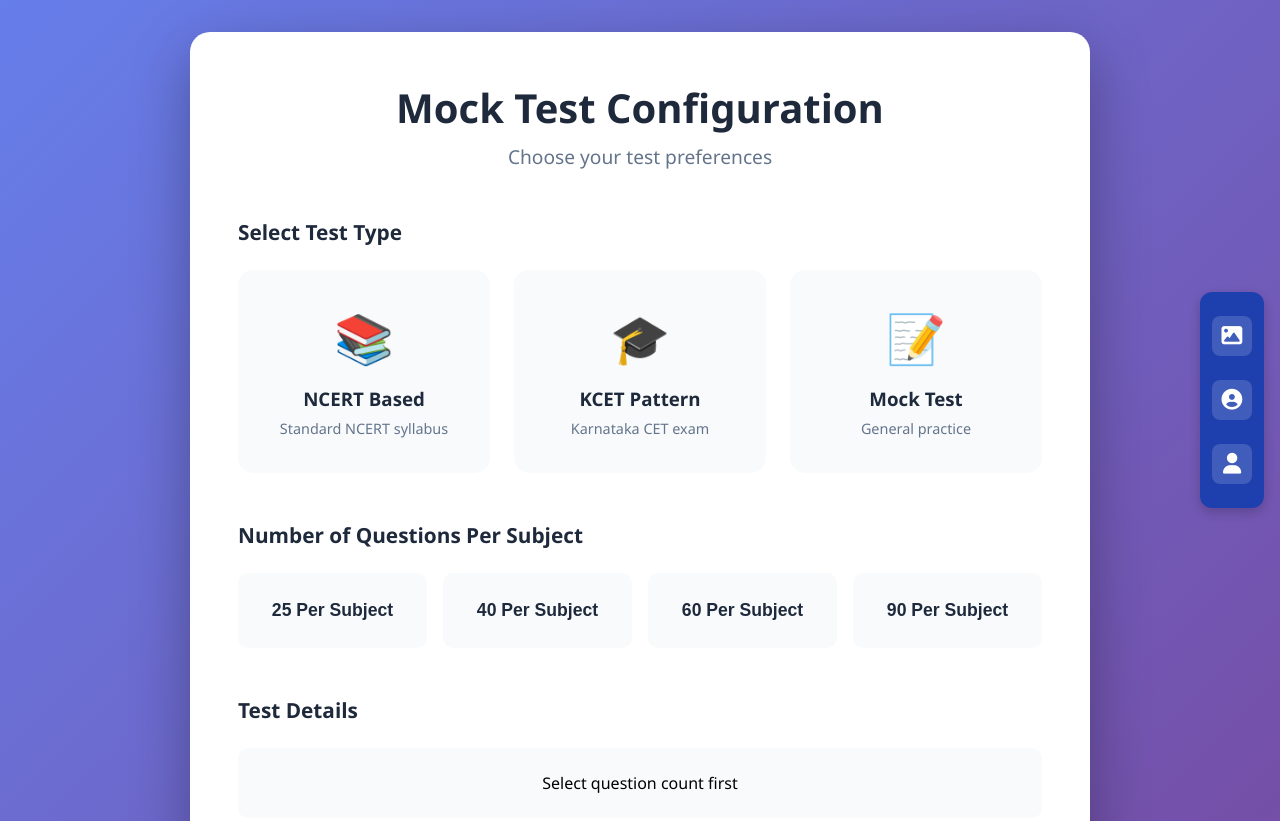
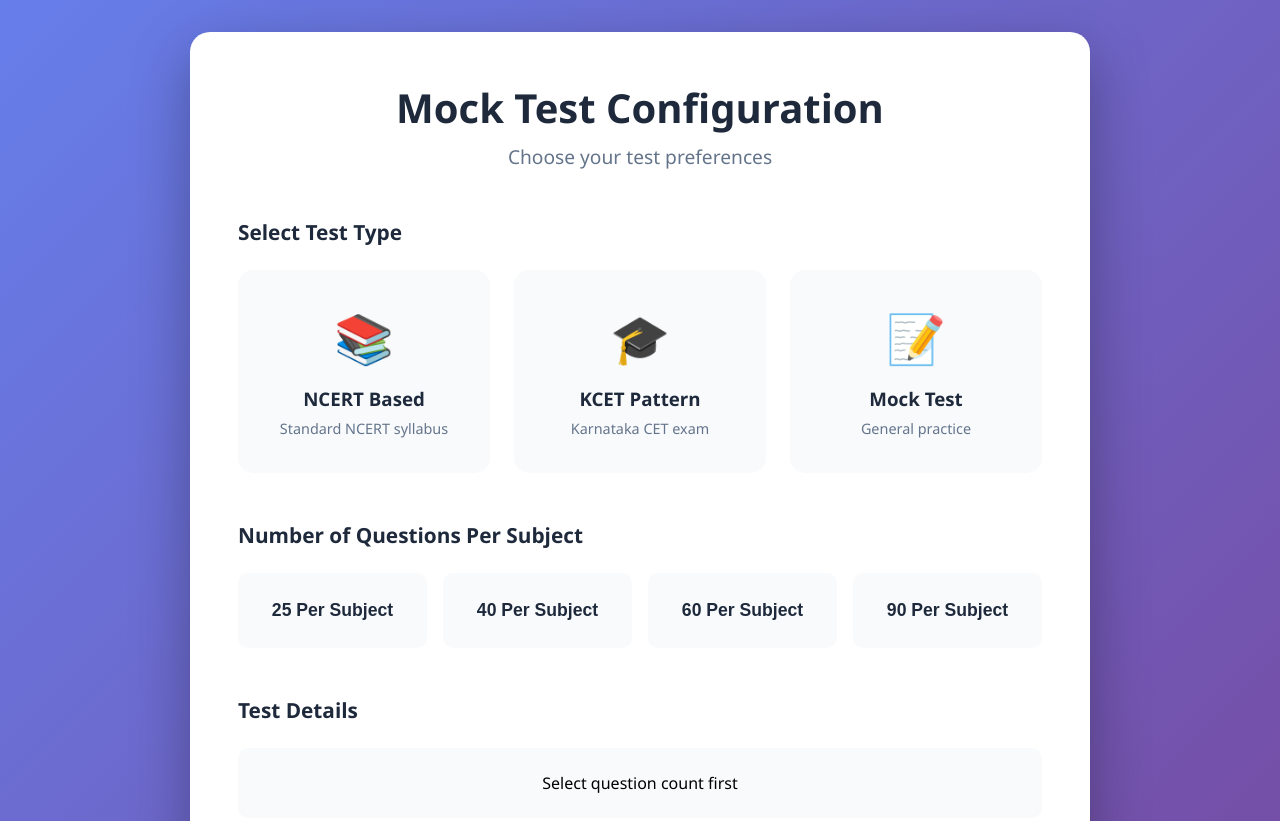
Before and after one commit to Prasidhpshetty7/testconfig, a website: page exam.html in a window 1280 px wide. Shown: the top 821 px of the page. Drawn offline with Linux system fonts and the light colour scheme.

Commit message:
Update exam.html

```diff
--- a/exam.html
+++ b/exam.html
@@ -805,24 +805,28 @@
             right: 1rem;
             top: 50%;
             transform: translateY(-50%);
-            display: flex;
+            display: none;
             flex-direction: column;
-            gap: 1.5rem;
+            gap: 1rem;
             background: #1e40af;
-            padding: 1.5rem 0.75rem;
-            border-radius: 12px;
+            padding: 1rem 0.5rem;
+            border-radius: 10px;
             box-shadow: 0 4px 12px rgba(0,0,0,0.2);
             z-index: 100;
         }
 
+        .right-panel-icons.active {
+            display: flex;
+        }
+
         .right-panel-icon {
-            width: 40px;
-            height: 40px;
+            width: 35px;
+            height: 35px;
             display: flex;
             align-items: center;
             justify-content: center;
             background: rgba(255,255,255,0.15);
-            border-radius: 8px;
+            border-radius: 6px;
             cursor: pointer;
             transition: all 0.3s;
         }
@@ -833,7 +837,7 @@
         }
 
         .right-panel-icon i {
-            font-size: 1.3rem;
+            font-size: 1.1rem;
             color: white;
         }
 
@@ -1744,6 +1748,9 @@
             document.getElementById('profileSetup').style.display = 'none';
             document.getElementById('examContainer').classList.add('active');
 
+            // Show right panel icons when exam starts
+            document.querySelector('.right-panel-icons').classList.add('active');
+
             // Enter fullscreen
             enterFullscreen();
 
```
